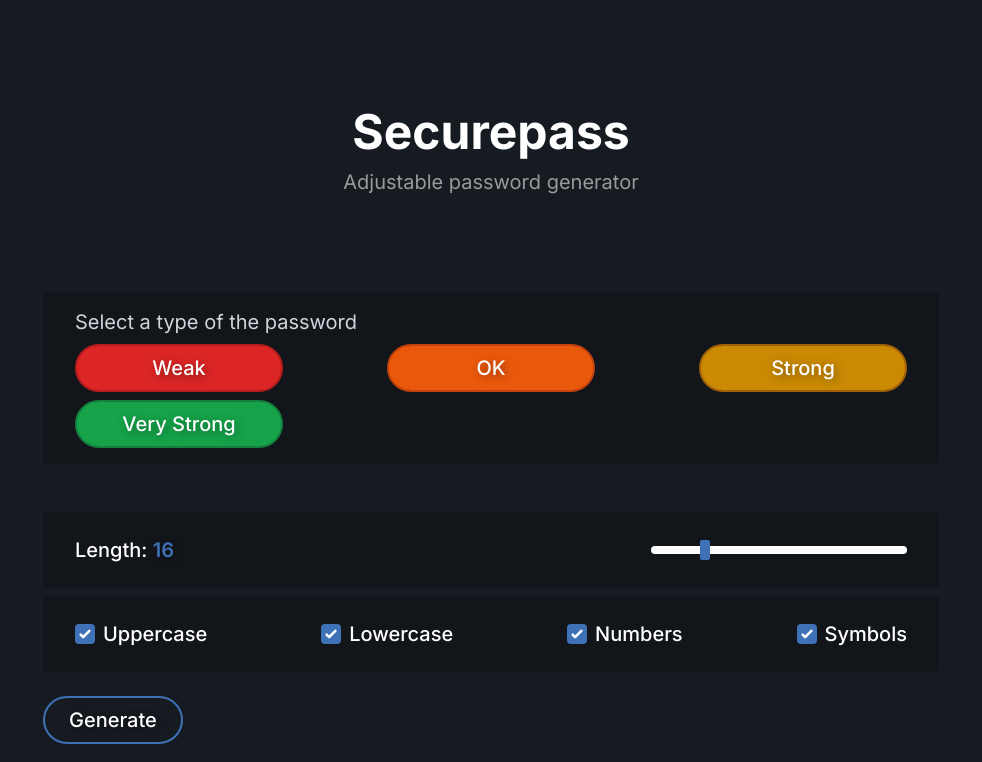
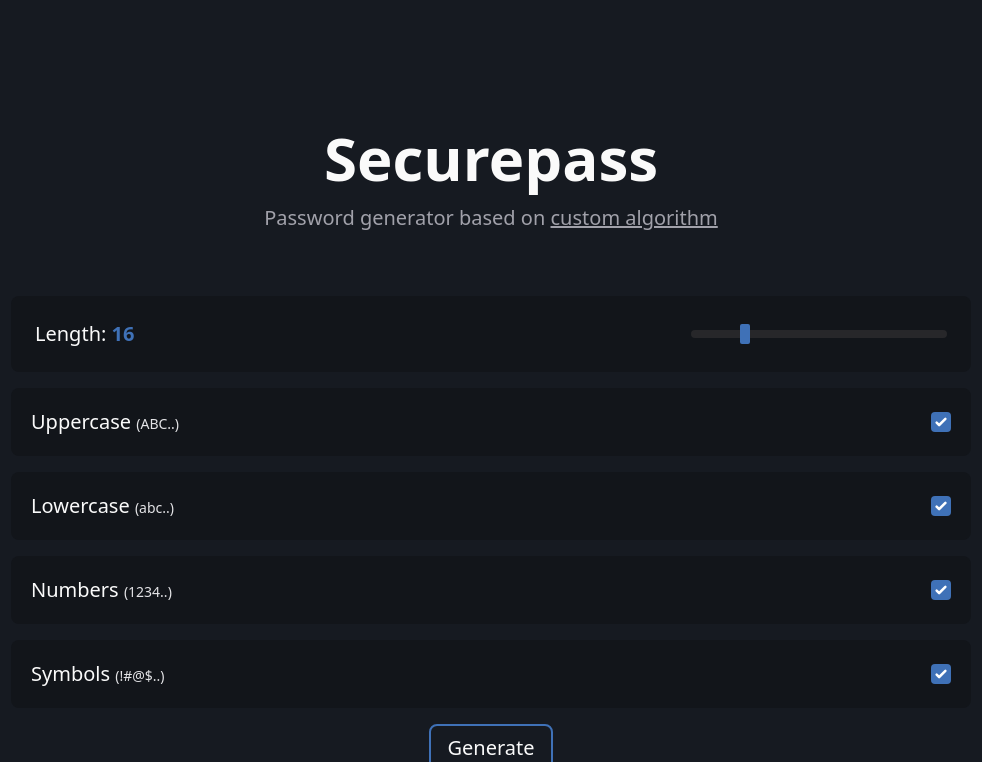
Before and after one commit to ksprptr/securepass, a Next.js app: page / in a window 1280 px wide. Shown: the top 762 px of the page, without its empty margins (149-1131 px from the left). Built offline with nearby package versions, Linux system fonts and the light colour scheme.

Commit message:
updated next design 404 500 footer document

```diff
--- a/pages/_app.tsx
+++ b/pages/_app.tsx
@@ -1,25 +1,22 @@
-import '../styles/styles.css';
-import { useEffect } from 'react';
-import type { AppProps } from 'next/app';
-import Head from 'next/head';
-import AOS from 'aos';
-import 'aos/dist/aos.css';
-
+import "aos/dist/aos.css";
+import "../styles/styles.css";
+import Head from "next/head";
+import AOS from "aos";
+import { useEffect } from "react";
+import type { AppProps } from "next/app";
 
 export default function App({ Component, pageProps }: AppProps) {
   useEffect(() => {
     AOS.init();
-  }, [])
+  }, []);
+
   return (
     <>
       <Head>
         <title>Securepass</title>
         <link rel="shortcut icon" href="favicon.ico" type="image/x-icon" />
-        <link rel="preconnect" href="https://fonts.googleapis.com" />
-        <link rel="preconnect" href="https://fonts.gstatic.com" crossOrigin="true" />
-        <link href="https://fonts.googleapis.com/css2?family=Catamaran:wght@100;200;300;400;500;600;700;800;900&family=Inter:wght@100;200;300;400;500;600;700;800;900&family=Montserrat:ital,wght@0,100;0,200;0,300;0,400;0,500;0,600;0,700;0,800;0,900;1,100;1,200;1,300;1,400;1,500;1,600;1,700;1,800;1,900&display=swap" rel="stylesheet"></link>
       </Head>
       <Component {...pageProps} />
     </>
   );
-};
+}
--- a/pages/index.tsx
+++ b/pages/index.tsx
@@ -1,8 +1,5 @@
+import Link from "next/link";
 import React, { useState } from "react";
-import Link from 'next/link';
-import Head from 'next/head';
-import Image from 'next/image';
-import { useTranslation } from "next-i18next";
 
 type Form = {
   length: number;
@@ -13,7 +10,6 @@ type Form = {
 };
 
 export default function Generator() {
-  const { t } = useTranslation("generator");
   const [form, setForm] = useState<Form>({
     length: 16,
     capital: true,
@@ -27,7 +23,8 @@ export default function Generator() {
   const updateForm = (e: React.ChangeEvent<HTMLInputElement>) => {
     setForm({
       ...form,
-      [e.target.name]: e.target.type === "checkbox" ? e.target.checked : e.target.value,
+      [e.target.name]:
+        e.target.type === "checkbox" ? e.target.checked : e.target.value,
     });
   };
 
@@ -37,7 +34,7 @@ export default function Generator() {
     const capital = "ABCDEFGHIJKLMNOPQRSTUVWXYZ";
     const lowercase = "abcdefghijklmnopqrstuvwxyz";
     const numbers = "0123456789";
-    const symbols = "!@#$%<>{}[]";
+    const symbols = "£$&()*+[]@#^-_!?";
 
     let charset = "";
     form.capital && (charset += capital);
@@ -51,84 +48,148 @@ export default function Generator() {
     }
 
     setPassword(password);
-
   };
 
   const [copy, setCopy] = useState(false);
   const onCopy = () => {
     setCopy(true);
-    setTimeout(() => { setCopy(false) }, 1000)
-  }
+    setTimeout(() => {
+      setCopy(false);
+    }, 1000);
+  };
 
   return (
     <>
-      <main className='bg-[#161a21]'>
-        <div data-aos="fade-down" data-aos-duration="1000" data-aos-once="true" data-aos-delay="50" className="container px-6 md:px-20 xl:px-48 mx-auto md:pb-16 pb-0">
-          <div className="block md:items-center md:justify-between">
-            <div className="md:py-24 py-24 text-center">
-              <h1 className="text-[3rem] text-white font-bold">Securepass</h1>
-              <p className="text-xl text-[#999999]">Adjustable password generator</p>
+      <div
+        data-aos="fade-down"
+        data-aos-duration="500"
+        data-aos-once="true"
+        data-aos-delay="50"
+        className="max-w-screen-lg px-8 mx-auto text-zinc-50 py-32"
+      >
+        <div className="text-center">
+          <h1 className="md:text-6xl text-4xl text-zinc-50 font-bold">
+            Securepass
+          </h1>
+          <p className="mt-4 md:text-xl text-base text-zinc-400">
+            Password generator based on{" "}
+            <Link href="/algorithm" className="underline">
+              custom algorithm
+            </Link>
+          </p>
+        </div>
+        <form onSubmit={submitForm} className="mt-16">
+          <div className="flex md:flex-row flex-col text-xl items-center md:justify-between gap-y-4 bg-[#12151a] p-6 rounded-lg mt-4 w-auto">
+            <label className="font-medium select-none" htmlFor="length">
+              Length:{" "}
+              <span className="text-[#3f71b7] font-semibold">
+                {form.length}
+              </span>
+            </label>
+            <input
+              type="range"
+              name="length"
+              id="length"
+              value={form.length}
+              onChange={updateForm}
+              className="bg-zinc-800 appearance-none md:w-[16rem] h-[0.5rem] rounded focus:outline-none focus:border-none"
+              min="4"
+              max="64"
+            />
+          </div>
+          <div className="flex text-xl justify-between items-center bg-[#12151a] p-5 rounded-lg mt-4 w-auto">
+            <label className="font-medium select-none" htmlFor="capital">
+              Uppercase <span className="text-zinc-200 text-sm">(ABC..)</span>
+            </label>
+            <input
+              type="checkbox"
+              name="capital"
+              id="capital"
+              checked={form.capital}
+              onChange={updateForm}
+              className="w-5 h-5 text-[#3f71b7] bg-[#424244] rounded border-none focus:ring-0 focus:ring-offset-0 hover:cursor-pointer"
+            />
+          </div>
+          <div className="flex text-xl justify-between items-center bg-[#12151a] p-5 rounded-lg mt-4 w-auto">
+            <label className="font-medium select-none" htmlFor="lowercase">
+              Lowercase <span className="text-zinc-200 text-sm">(abc..)</span>
+            </label>
+            <input
+              type="checkbox"
+              name="lowercase"
+              id="lowercase"
+              checked={form.lowercase}
+              onChange={updateForm}
+              className="w-5 h-5 text-[#3f71b7] bg-[#424244] rounded border-none focus:ring-0 focus:ring-offset-0 hover:cursor-pointer"
+            />
+          </div>
+          <div className="flex text-xl justify-between items-center bg-[#12151a] p-5 rounded-lg mt-4 w-auto">
+            <label className="font-medium select-none" htmlFor="numbers">
+              Numbers <span className="text-zinc-200 text-sm">(1234..)</span>
+            </label>
+            <input
+              type="checkbox"
+              name="numbers"
+              id="numbers"
+              checked={form.numbers}
+              onChange={updateForm}
+              className="w-5 h-5 text-[#3f71b7] bg-[#424244] rounded border-none focus:ring-0 focus:ring-offset-0 hover:cursor-pointer"
+            />
+          </div>
+          <div className="flex text-xl justify-between items-center bg-[#12151a] p-5 rounded-lg mt-4 w-auto">
+            <label className="font-medium select-none" htmlFor="symbols">
+              Symbols <span className="text-zinc-200 text-sm">(!#@$..)</span>
+            </label>
+            <input
+              type="checkbox"
+              name="symbols"
+              id="symbols"
+              checked={form.symbols}
+              onChange={updateForm}
+              className="w-5 h-5 text-[#3f71b7] bg-[#424244] rounded border-none focus:ring-0 focus:ring-offset-0 hover:cursor-pointer"
+            />
+          </div>
+          <div className="mt-4">
+            <div className="text-center">
+              <button
+                type="submit"
+                disabled={
+                  !(
+                    form.capital ||
+                    form.lowercase ||
+                    form.numbers ||
+                    form.symbols
+                  )
+                }
+                className="text-xl text-zinc-50 border-2 border-[#3f71b7] rounded-lg px-4 py-2 hover:bg-[#3f71b7] duration-150 font-medium disabled:opacity-50 disabled:hover:bg-transparent select-none"
+              >
+                Generate
+              </button>
             </div>
           </div>
-          <div>
-            <form onSubmit={submitForm} className="pb-16">
-              <div className='bg-[#12151a] px-8 py-4 mb-12 rounded'>
-                <h3 className='pb-2 text-xl text-gray-300 md:text-left text-center'>Select a type of the password</h3>
-                <div className='flex md:justify-between md:flex-row flex-col rounded text-xl items-center md:flex-wrap gap-2'>
-                  <div className='text-center md:w-[13rem] w-[11rem] border-2 border-red-700 hover:border-red-800 bg-red-600 hover:bg-red-900 duration-150 hover:cursor-pointer hover:text-gray-300 px-6 py-2 rounded-full font-medium text-shadow select-none' onClick={() => setForm(f => { return { ...f, length: 4, capital: false, lowercase: true, symbols: false, numbers: true }})}>Weak</div>
-                  <div className='text-center md:w-[13rem] w-[11rem] border-2 border-orange-700 hover:border-orange-800 bg-orange-600 hover:bg-orange-900 duration-150 hover:cursor-pointer hover:text-gray-300 px-6 py-2 rounded-full font-medium text-shadow select-none' onClick={() => setForm(f => { return { ...f, length: 10, capital: true, lowercase: true, numbers: true, symbols: false }})}>OK</div>
-                  <div className='text-center md:w-[13rem] w-[11rem] border-2 border-yellow-700 hover:border-yellow-800 bg-yellow-600 hover:bg-yellow-900 duration-150 hover:cursor-pointer hover:text-gray-300 px-6 py-2 rounded-full font-medium text-shadow select-none' onClick={() => setForm(f => { return { ...form, length: 16, capital: true, lowercase: true, numbers: true, symbols: true }})}>Strong</div>
-                  <div className='text-center md:w-[13rem] w-[11rem] border-2 border-green-700 hover:border-green-800 bg-green-600 hover:bg-green-900 duration-150 hover:cursor-pointer hover:text-gray-300 px-6 py-2 rounded-full font-medium text-shadow select-none' onClick={() => setForm(f => { return { ...form, length: 24, capital: true, lowercase: true, numbers: true, symbols: true }})}>Very Strong</div>
-                </div>
-              </div>
-              <div className='bg-[#12151a] px-8 py-2 rounded mb-2'>
-                <div className="md:flex md:flex-row justify-between md:text-xl text-lg items-center">
-                  <label className="py-4 font-medium" htmlFor="length">Length: <span className="text-[#3f71b7] text-shadow font-semibold">{form.length}</span></label>
-                  <input type="range" name="length" id="length" value={form.length} onChange={updateForm} className="bg-white appearance-none md:w-[16rem] w-auto h-[0.5rem] items-center rounded focus:outline-none focus:border-none md:ml-0 ml-6" min="4" max="64" />
-                </div>
-              </div>
-              <div className='flex md:justify-between md:flex-row flex-col bg-[#12151a] px-8 py-2 rounded mb-2'>
-                <div className="flex md:text-xl text-lg items-center">
-                  <input type="checkbox" name="capital" id="capital" checked={form.capital} onChange={updateForm} className="w-5 h-5 text-[#3f71b7] bg-[#424244] rounded border-none focus:ring-0 focus:ring-offset-0 hover:cursor-pointer" />
-                  <label className="py-4 font-medium ml-2 hover:cursor-pointer" htmlFor="capital">Uppercase</label>
-                </div>
-                <div className="flex md:text-xl text-lg items-center">
-                  <input type="checkbox" name="lowercase" id="lowercase" checked={form.lowercase} onChange={updateForm} className="w-5 h-5 text-[#3f71b7] bg-[#424244] rounded border-none focus:ring-0 focus:ring-offset-0 hover:cursor-pointer" />
-                  <label className="py-4 font-medium ml-2 hover:cursor-pointer" htmlFor="lowercase">Lowercase</label>
-                </div>
-                <div className="flex md:text-xl text-lg items-center">
-                  <input type="checkbox" name="numbers" id="numbers" checked={form.numbers} onChange={updateForm} className="w-5 h-5 text-[#3f71b7] bg-[#424244] rounded border-none focus:ring-0 focus:ring-offset-0 hover:cursor-pointer" />
-                  <label className="py-4 font-medium ml-2 hover:cursor-pointer" htmlFor="numbers">Numbers</label>
-                </div>
-                <div className="flex md:text-xl text-lg items-center">
-                  <input type="checkbox" name="symbols" id="symbols" checked={form.symbols} onChange={updateForm} className="w-5 h-5 text-[#3f71b7] bg-[#424244] rounded border-none focus:ring-0 focus:ring-offset-0 hover:cursor-pointer" />
-                  <label className="py-4 font-medium ml-2 hover:cursor-pointer" htmlFor="symbols">Symbols</label>
-                </div>
-              </div>
-              <div className="block mt-6">
-                <div className='md:text-left text-center'>
-                  <button type="submit" disabled={!(form.capital || form.lowercase || form.numbers || form.symbols)} className="text-xl text-white border-2 border-[#3f71b7] rounded-full px-6 py-2 hover:bg-[#3f71b7] duration-150 ease-in text-shadow font-medium disabled:opacity-[50%] disabled:cursor-default disabled:bg-none submit-button">Generate
-                  </button>
-                </div>
-                <div className='border border-[#3f71b7] rounded-lg mt-6 p-4'>
-                  <div className="md:mt-0 md:flex md:justify-between md:items-center">
-                    <p className="md:break-normal break-all text-white md:text-xl font-medium text-shadow md:mb-0 mb-4">{password}</p>
-                    <a className='px-6 py-2 border-2 border-[#3f71b7] rounded-lg hover:bg-[#3f71b7] text-shadow hover:cursor-pointer duration-150 text-xl' onClick={() => { navigator.clipboard.writeText(password); onCopy(); }}>{copy ? "Copied" : "Copy"}</a>
-                  </div>
-                </div>
-              </div>
-            </form>
+        </form>
+        <div className="border border-[#3f71b7] rounded-lg mt-6 p-4">
+          <div className="md:mt-0 md:flex md:justify-between md:items-center">
+            <p
+              className={`md:break-normal break-all ${
+                password === "Password will appear here" && "opacity-50"
+              } md:text-xl font-medium md:mb-0 mb-4 text-zinc-50`}
+            >
+              {password}
+            </p>
+            <button
+              className="px-6 py-2 border-2 border-[#3f71b7] rounded-lg hover:bg-[#3f71b7] duration-150 text-xl disabled:opacity-50 disabled:hover:bg-transparent select-none"
+              disabled={password === "Password will appear here"}
+              onClick={() => {
+                navigator.clipboard.writeText(password);
+                onCopy();
+              }}
+            >
+              {copy ? "Copied" : "Copy"}
+            </button>
           </div>
         </div>
-      </main>
-      <footer className='bg-[#161a21]'>
-        <div className="container px-6 lg:px-24 mx-auto font-custom tracking-wide font-medium">
-          <div className="xl:flex xl:justify-between block text-center py-4">
-            <h4 className='text-lg text-shadow font-light'>&copy; Securepass 2022</h4>
-            <h4 className='text-lg font-light'>Created by <a href="https://www.dortwess.com/" className="font-medium underline hover:text-gray-300 duration-150">Petr Dortwess</a></h4>
-          </div>
-        </div>
-      </footer>
+      </div>
     </>
   );
-};
+}
--- a/styles/styles.css
+++ b/styles/styles.css
@@ -3,20 +3,11 @@
 @tailwind utilities;
 
 @layer components {
-    body {
-    padding: 0;
-    margin: 0;
-    font-family: 'Inter', -apple-system, BlinkMacSystemFont, Segoe UI, Roboto, Oxygen, Ubuntu, Cantarell, Fira Sans, Droid Sans, Helvetica Neue, sans-serif;
-    color: white;
-  }
-
   ::-webkit-scrollbar {
-    width: 0.5rem;
-    background-color: #000000;
+    @apply w-[0.3rem] bg-[#161a21];
   }
   ::-webkit-scrollbar-thumb {
-    background: #3f71b7;
-    border-radius: 10px;
+    @apply bg-[#3f71b7] rounded-lg;
   }
 
   input[type="range"]::-webkit-slider-thumb {
@@ -25,22 +16,12 @@
     border-radius: 2px;
     height: 20px;
     width: 10px;
-    transition: .2s;
+    transition: 0.2s;
   }
 
   input[type="range"]::-webkit-slider-thumb:hover {
     background: #3f71b7;
-    transition: .2s;
+    transition: 0.2s;
     cursor: pointer;
   }
-
-  .submit-button:disabled:hover {
-    opacity: 50%;
-    cursor: default;
-    background: none;
-  }
-
-  .text-shadow {
-    text-shadow: 2px 2px 10px #00000067;
-  }
 }
--- a/tsconfig.json
+++ b/tsconfig.json
@@ -13,7 +13,10 @@
     "resolveJsonModule": true,
     "isolatedModules": true,
     "jsx": "preserve",
-    "incremental": true
+    "incremental": true,
+    "paths": {
+      "@/*": ["./*"]
+    }
   },
   "include": ["next-env.d.ts", "**/*.ts", "**/*.tsx"],
   "exclude": ["node_modules"]
```
Also changed, not shown: layouts/Footer.tsx (added, +24 -0 lines), package.json (+3 -4 lines), pages/404.tsx (added, +18 -0 lines), pages/500.tsx (added, +18 -0 lines), pages/_document.tsx (added, +19 -0 lines), pages/api/hello.ts (deleted, +0 -13 lines), 1 other file (tests, documents, lock files or other folders).
